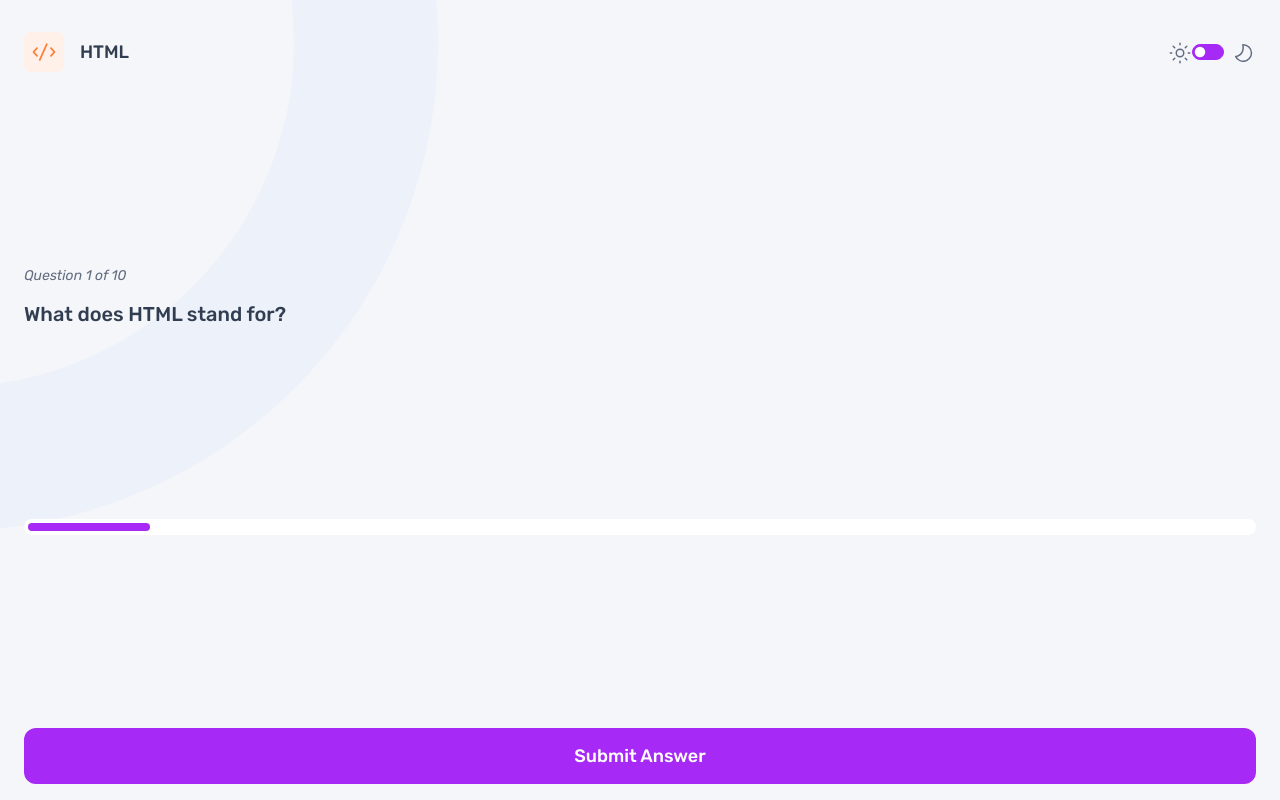
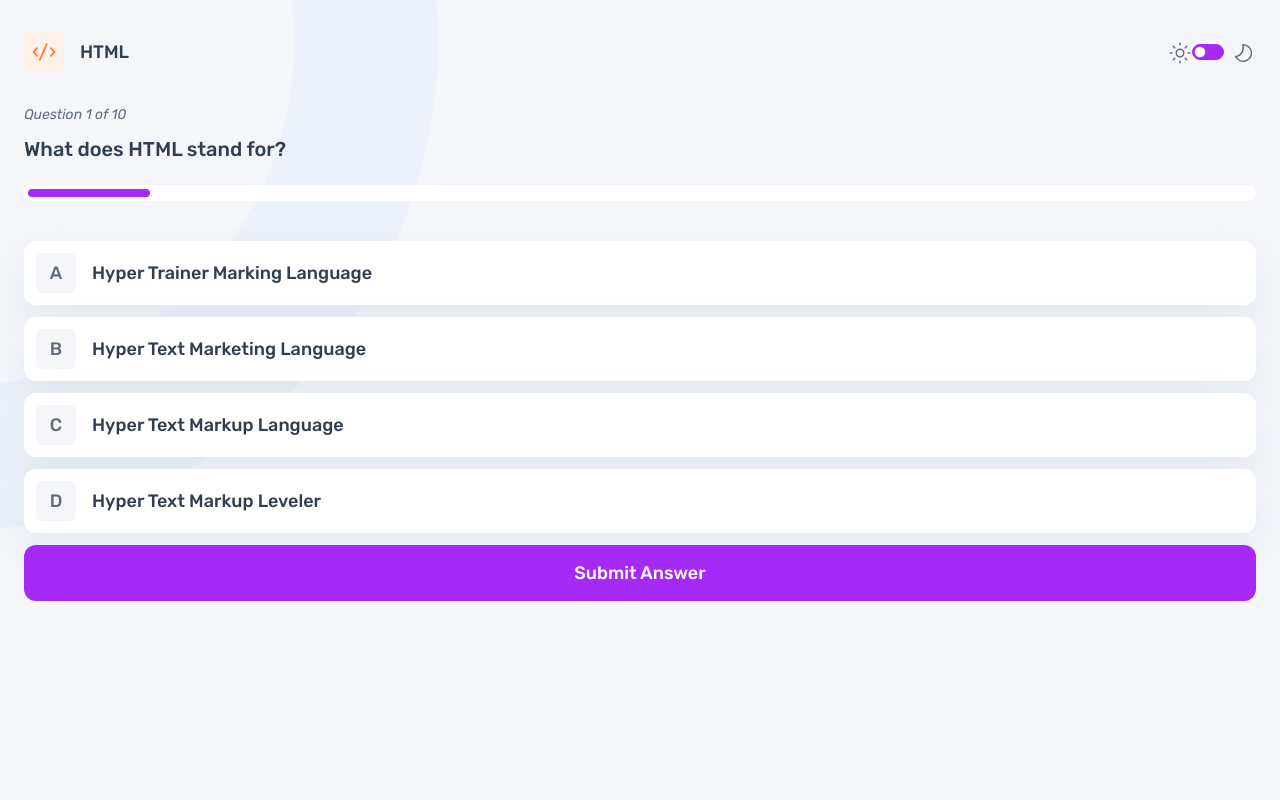
Before and after one commit to eduardgacea/fem-quiz-app, a React (Vite) app: page / in a window 1280 px wide. Both pictures are taken after a click on the item "HTML". Built offline with nearby package versions, Linux system fonts and the light colour scheme.

Commit message:
add OptionsList component

```diff
--- a/src/pages/quiz/AnswersList.tsx
+++ /dev/null
@@ -1,7 +0,0 @@
-import Button from "../../ui/Button";
-
-function AnswersList() {
-    return <Button>Submit Answer</Button>;
-}
-
-export default AnswersList;
--- /dev/null
+++ b/src/pages/quiz/OptionsList.tsx
@@ -0,0 +1,46 @@
+import { RootState } from "../../redux/store";
+import { useSelector } from "react-redux";
+
+import Option from "../../ui/Option";
+import Button from "../../ui/Button";
+
+import styled from "styled-components";
+
+const IndexToLetterMap = new Map([
+    [0, "A"],
+    [1, "B"],
+    [2, "C"],
+    [3, "D"],
+    [4, "E"],
+    [5, "F"],
+]);
+
+const StyledOptionsList = styled.ol`
+    display: flex;
+    flex-direction: column;
+    gap: 0.75rem;
+    padding: 0;
+    margin: 0 0 0.75rem 0;
+`;
+
+function OptionsList() {
+    const quiz = useSelector((state: RootState) => state.game.quiz);
+    const currentQuestionIndex = useSelector((state: RootState) => state.game.currentQuestionIndex)!;
+
+    const options = quiz.questions[currentQuestionIndex].options;
+
+    return (
+        <div>
+            <StyledOptionsList>
+                {options.map((option, index) => (
+                    <Option key={index} type="option" icon={IndexToLetterMap.get(index)!}>
+                        {option}
+                    </Option>
+                ))}
+            </StyledOptionsList>
+            <Button>Submit Answer</Button>
+        </div>
+    );
+}
+
+export default OptionsList;
--- a/src/pages/quiz/ProgressBar.tsx
+++ b/src/pages/quiz/ProgressBar.tsx
@@ -18,12 +18,14 @@ const Container = styled.div<ContainerProps>`
     height: 1rem;
     border-radius: 999px;
     padding: 0.25rem;
+    margin-bottom: 2.5rem;
 `;
 
 const Fill = styled.div<FillProps>`
     width: ${props => props.$percentage}%;
     background-color: var(--clr-accent);
     height: 100%;
+    min-height: 0.5rem;
     border-radius: 999px;
 `;
 
--- a/src/pages/quiz/QuizPage.tsx
+++ b/src/pages/quiz/QuizPage.tsx
@@ -2,7 +2,7 @@ import MainContainer from "../../ui/MainContainer";
 import QuestionCount from "./QuestionCount";
 import QuizQuestion from "./QuizQuestion";
 import ProgressBar from "./ProgressBar";
-import AnswersList from "./AnswersList";
+import OptionsList from "./OptionsList";
 import Header from "../../ui/Header";
 
 function QuizPage() {
@@ -14,7 +14,7 @@ function QuizPage() {
                 <QuizQuestion />
             </div>
             <ProgressBar />
-            <AnswersList />
+            <OptionsList />
         </MainContainer>
     );
 }
--- a/src/pages/quiz/QuizQuestion.tsx
+++ b/src/pages/quiz/QuizQuestion.tsx
@@ -11,7 +11,7 @@ type QuestionProps = {
 const Question = styled.h1<QuestionProps>`
     font: var(--f-mobile-question);
     color: ${props => (props.$theme === "light" ? "var(--clr-dt-300)" : "var(--clr-lt-700)")};
-    margin-top: 0.75rem;
+    margin: 0.75rem 0 1.5rem 0;
 `;
 
 function QuizQuestion() {
--- a/src/styles/GlobalStyles.ts
+++ b/src/styles/GlobalStyles.ts
@@ -44,6 +44,7 @@ const GlobalStyles = createGlobalStyle`
     --f-mobile-heading-l-medium: normal normal 500 2.5rem/100% var(--ff-primary);
     --f-mobile-heading-m-regular-italic: italic normal 400 0.875rem/150% var(--ff-primary);
     --f-mobile-question: normal normal 500 1.25rem/120% var(--ff-primary);
+    --f-mobile-option-icon: normal normal 500 1.125rem/100% var(--ff-primary);
 
     --f-button: normal normal 500 1.125rem/100% var(--ff-primary);
     }
@@ -59,13 +60,15 @@ const GlobalStyles = createGlobalStyle`
     h3,
     h4,
     h5,
-    h6{
+    h6,
+    p{
         margin: 0;
         padding: 0;
     }
 
     body {
         background: var(--clr-lt-300);
+        overflow-y: auto;
     }
 
     .body-light {
--- a/src/ui/Header.tsx
+++ b/src/ui/Header.tsx
@@ -10,6 +10,7 @@ import styled from "styled-components";
 const StyledHeader = styled.header`
     display: flex;
     justify-content: space-between;
+    margin-bottom: 2rem;
 `;
 
 function Header() {
--- a/src/ui/MainContainer.tsx
+++ b/src/ui/MainContainer.tsx
@@ -5,10 +5,7 @@ type MainContainerProps = {
 };
 
 const StyledMainContainer = styled.div`
-    display: flex;
-    flex-direction: column;
     padding: 2rem 1.5rem 1rem 1.5rem;
-    justify-content: space-between;
     height: 100dvh;
 `;
 
--- a/src/ui/Option.tsx
+++ b/src/ui/Option.tsx
@@ -4,21 +4,25 @@ import { useSelector } from "react-redux";
 
 import styled from "styled-components";
 
+type OptionType = "subject" | "option";
+
 type OptionProps = {
     children: string;
-    type: "subject" | "answer";
+    type: OptionType;
     icon: string;
     isTransparent?: boolean;
     onClick?: (e: React.MouseEvent<HTMLLIElement, MouseEvent>) => void;
 };
 
-type IconContainerProps = {
-    $backgroundColor: string;
-};
-
 type MainContainerProps = {
     $theme: Theme;
     $isTransparent: boolean;
+};
+
+type IconContainerProps = {
+    $theme: Theme;
+    $backgroundColor: string | undefined;
+    $type: OptionType;
 };
 
 const MainContainer = styled.li<MainContainerProps>`
@@ -48,7 +52,9 @@ const IconContainer = styled.div<IconContainerProps>`
     display: flex;
     justify-content: center;
     align-items: center;
-    background-color: ${props => props.$backgroundColor};
+    font: var(--f-mobile-option-icon);
+    background-color: ${props => (props.$backgroundColor ? props.$backgroundColor : "var(--clr-lt-600)")};
+    color: ${props => (props.$type === "subject" ? "" : "var(--clr-dt-700)")};
     border-radius: 0.375rem;
 
     & > img {
@@ -59,7 +65,7 @@ const IconContainer = styled.div<IconContainerProps>`
 function Option({ children, type, icon, isTransparent = false, onClick }: OptionProps) {
     const theme = useSelector((state: RootState) => state.theme.value);
 
-    const backgroundColor = `var(--clr-${children.toLowerCase()})`;
+    const backgroundColor = type === "subject" ? `var(--clr-${children.toLowerCase()})` : undefined;
 
     return (
         <MainContainer
@@ -68,7 +74,7 @@ function Option({ children, type, icon, isTransparent = false, onClick }: Option
             onClick={onClick}
             as={isTransparent ? "div" : "li"}
         >
-            <IconContainer $backgroundColor={backgroundColor}>
+            <IconContainer $theme={theme} $backgroundColor={backgroundColor} $type={type}>
                 {type === "subject" ? <img src={icon} alt="quiz name" /> : icon}
             </IconContainer>
             <h2>{children}</h2>
```
